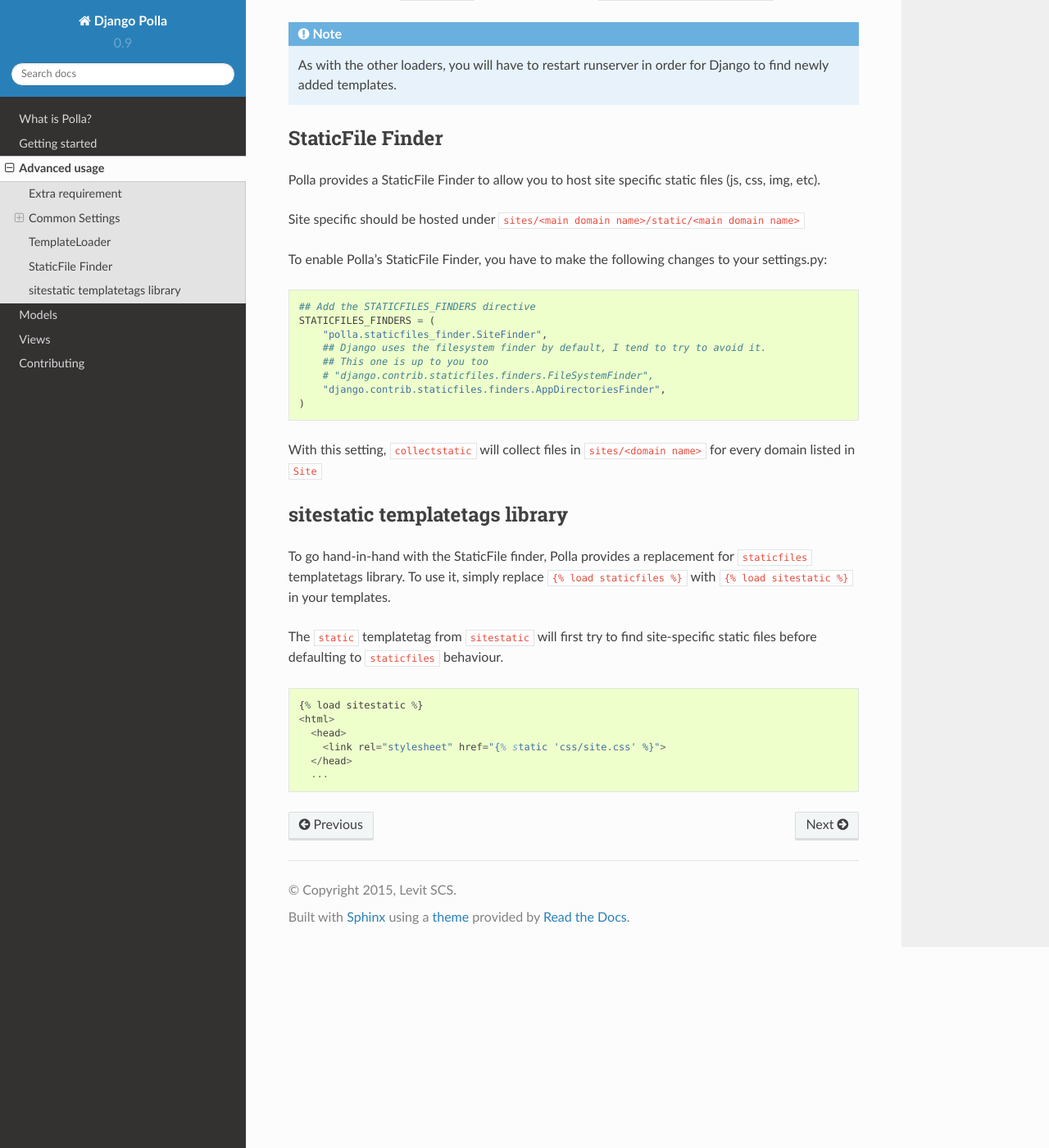
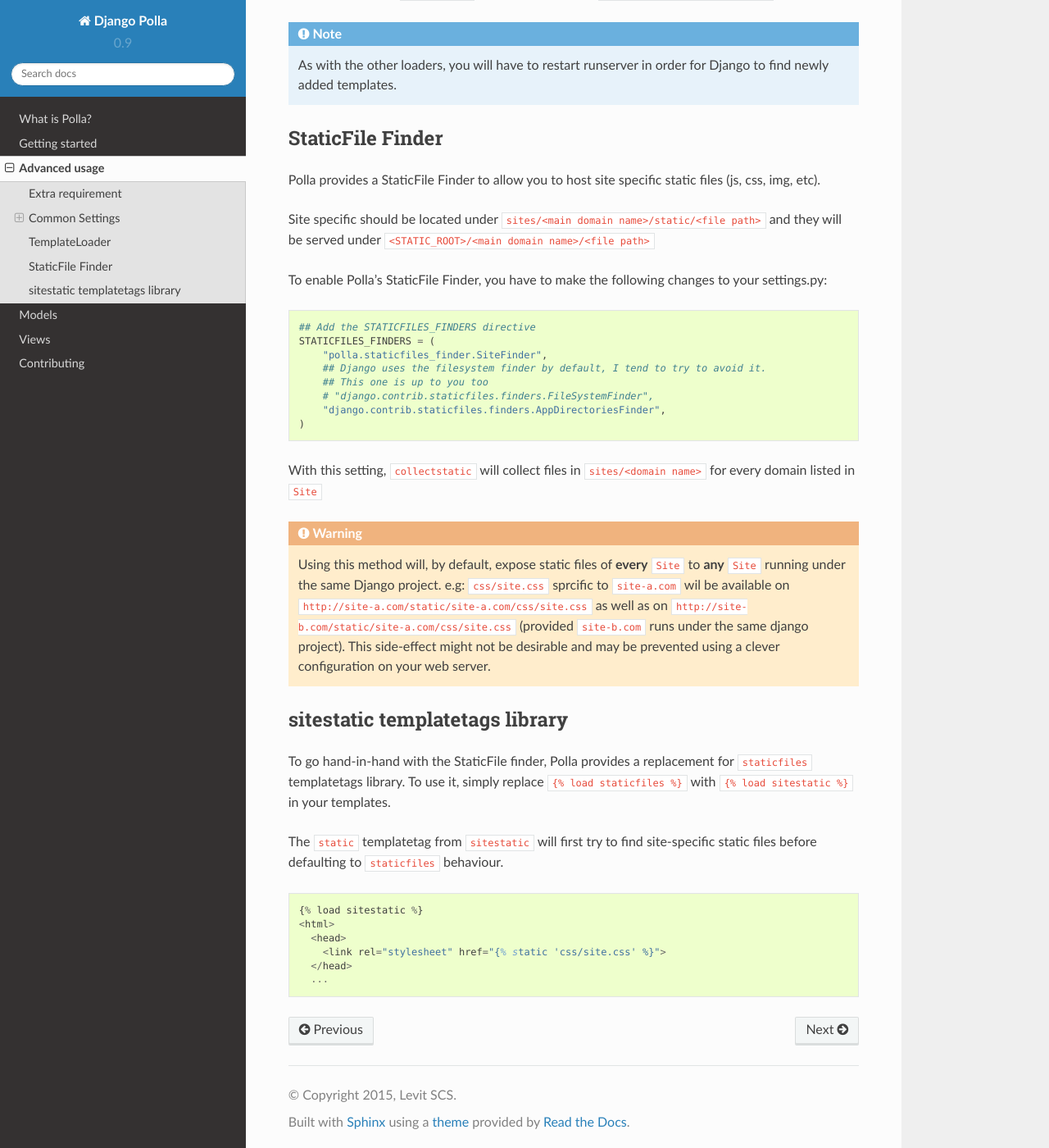
Before and after one commit to st8st8/airavata, a Sphinx documentation site: the page built from docs/advanced.rst, in a window 1280 px wide and 1400 px high, scrolled down 2037 px. Shown: the whole window at 82% size. Built offline with Sphinx 7.4.7 and the Read the Docs theme 2.0.0, drawn with Linux system fonts in a browser that asks for light colours.

Commit message:
tests for StaticFile Finder and associated templatetag redmine -> accept #150 redmine -> accept #120

```diff
--- a/docs/advanced.rst
+++ b/docs/advanced.rst
@@ -81,10 +81,7 @@
 
 Polla provides a StaticFile Finder to allow you to host site specific static files (js, css, img, etc).
 
-Site specific should be hosted under ``sites/<main domain name>/static/<main domain name>``
-
-.. warning
-    This will probably change in V0.9.1, the second ``<main domain name>`` will likely get dropped
+Site specific should be located under ``sites/<main domain name>/static/<file path>`` and they will be served under ``<STATIC_ROOT>/<main domain name>/<file path>``
 
 To enable Polla's StaticFile Finder, you have to make the following changes to your settings.py:
 ::
@@ -99,6 +96,11 @@
 
 With this setting, ``collectstatic`` will collect files in ``sites/<domain name>`` for every domain listed in ``Site``
 
+.. warning::
+    Using this method will, by default, expose static files of **every** ``Site`` to **any** ``Site`` running under the same Django project.
+    e.g: ``css/site.css`` sprcific to ``site-a.com`` wil be available on ``http://site-a.com/static/site-a.com/css/site.css`` as well as on ``http://site-b.com/static/site-a.com/css/site.css`` (provided ``site-b.com`` runs under the same django project).
+    This side-effect might not be desirable and may be prevented using a clever configuration on your web server.
+
 sitestatic templatetags library
 -------------------------------
 
```
Also changed, not shown: 1 other file.
